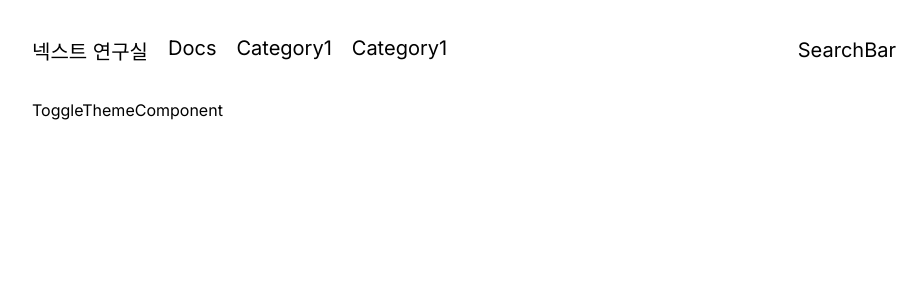
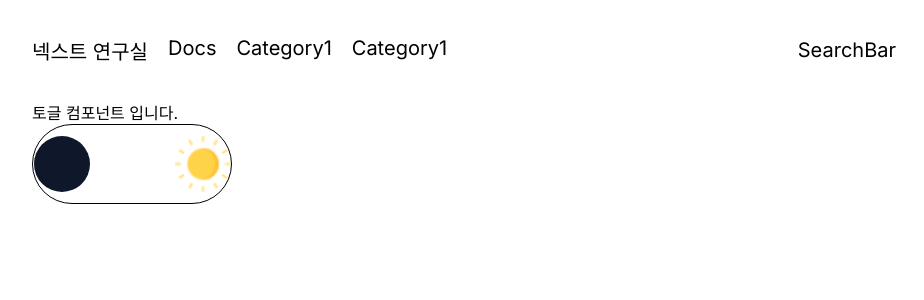
Before and after one commit to AppleTrick/NextLaboratory, a Next.js app: page /docs-page/ui-components/toggleThemeComponent in a window 1280 px wide. Shown: the top 300 px of the page, without its empty margins (176-1100 px from the left). Built offline with nearby package versions, Linux system fonts and the light colour scheme.

Commit message:
toggle components

```diff
--- a/src/app/docs-page/ui-components/toggleThemeComponent/components/ToggleThemeComponent.tsx
+++ b/src/app/docs-page/ui-components/toggleThemeComponent/components/ToggleThemeComponent.tsx
@@ -1,5 +1,15 @@
+import Image from "next/image";
+import styles from "./toggleTheme.module.css";
+
 const ToggleThemeComponent = () => {
-  return <div>ToggleThemeComponent</div>;
+  const theme = "dark";
+  return (
+    <div className={styles.container} style={theme === "dark" ? { background: "white" } : { background: "#0f172a" }}>
+      <Image src={"/moon.png"} alt="" width={56} height={56} />
+      <div className={styles.ball} style={theme === "dark" ? { left: 1, background: "#0f172a" } : { right: 1, background: "white" }}></div>
+      <Image src={"/sun.png"} alt="" width={56} height={56} />
+    </div>
+  );
 };
 
 export default ToggleThemeComponent;
--- /dev/null
+++ b/src/app/docs-page/ui-components/toggleThemeComponent/components/toggleTheme.module.css
@@ -0,0 +1,18 @@
+.container {
+  width: 200px;
+  height: 80px;
+  border-radius: 50px;
+  cursor: pointer;
+  display: flex;
+  align-items: center;
+  justify-content: space-between;
+  position: relative;
+  border: 1px solid;
+}
+
+.ball {
+  width: 56px;
+  height: 56px;
+  border-radius: 50%;
+  position: absolute;
+}
--- a/src/app/docs-page/ui-components/toggleThemeComponent/page.tsx
+++ b/src/app/docs-page/ui-components/toggleThemeComponent/page.tsx
@@ -1,5 +1,12 @@
-const ToggleThemeComponent = () => {
-  return <div>ToggleThemeComponent</div>;
+import ToggleThemeComponent from "./components/ToggleThemeComponent";
+
+const page = () => {
+  return (
+    <div>
+      <div>토글 컴포넌트 입니다.</div>
+      <ToggleThemeComponent />
+    </div>
+  );
 };
 
-export default ToggleThemeComponent;
+export default page;
```
